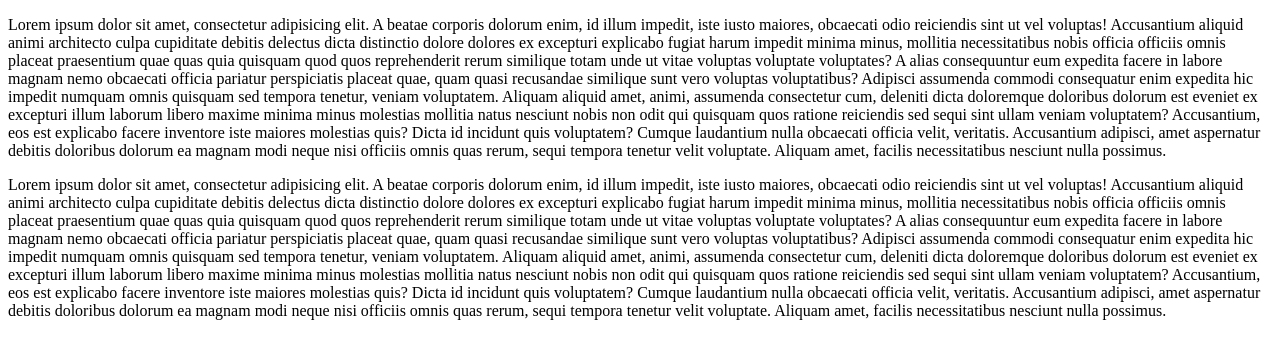
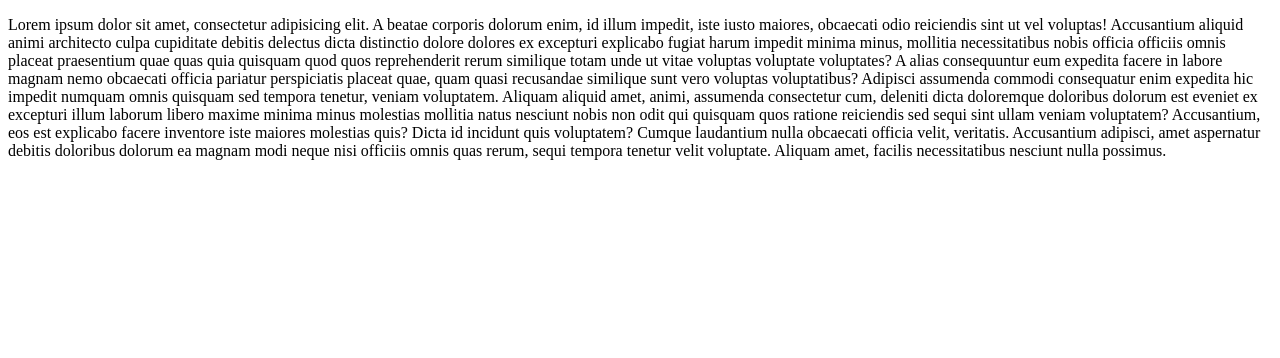
Before and after one commit to SergeyHarutyunyan/shop, a plain HTML site: page index.html in a window 1280 px wide. Drawn offline with Linux system fonts and the light colour scheme.

Commit message:
Ջնջել ենք սլայդեռը

```diff
--- a/index.html
+++ b/index.html
@@ -21,21 +21,6 @@
         adipisci, amet aspernatur debitis doloribus dolorum ea magnam modi neque nisi officiis omnis quas rerum, sequi
         tempora tenetur velit voluptate. Aliquam amet, facilis necessitatibus nesciunt nulla possimus.</p>
 </div>
-<div>
-    <p>Lorem ipsum dolor sit amet, consectetur adipisicing elit. A beatae corporis dolorum enim, id illum impedit, iste
-        iusto maiores, obcaecati odio reiciendis sint ut vel voluptas! Accusantium aliquid animi architecto culpa
-        cupiditate debitis delectus dicta distinctio dolore dolores ex excepturi explicabo fugiat harum impedit minima
-        minus, mollitia necessitatibus nobis officia officiis omnis placeat praesentium quae quas quia quisquam quod
-        quos reprehenderit rerum similique totam unde ut vitae voluptas voluptate voluptates? A alias consequuntur eum
-        expedita facere in labore magnam nemo obcaecati officia pariatur perspiciatis placeat quae, quam quasi
-        recusandae similique sunt vero voluptas voluptatibus? Adipisci assumenda commodi consequatur enim expedita hic
-        impedit numquam omnis quisquam sed tempora tenetur, veniam voluptatem. Aliquam aliquid amet, animi, assumenda
-        consectetur cum, deleniti dicta doloremque doloribus dolorum est eveniet ex excepturi illum laborum libero
-        maxime minima minus molestias mollitia natus nesciunt nobis non odit qui quisquam quos ratione reiciendis sed
-        sequi sint ullam veniam voluptatem? Accusantium, eos est explicabo facere inventore iste maiores molestias quis?
-        Dicta id incidunt quis voluptatem? Cumque laudantium nulla obcaecati officia velit, veritatis. Accusantium
-        adipisci, amet aspernatur debitis doloribus dolorum ea magnam modi neque nisi officiis omnis quas rerum, sequi
-        tempora tenetur velit voluptate. Aliquam amet, facilis necessitatibus nesciunt nulla possimus.</p>
-</div>
+
 </body>
 </html>
```
